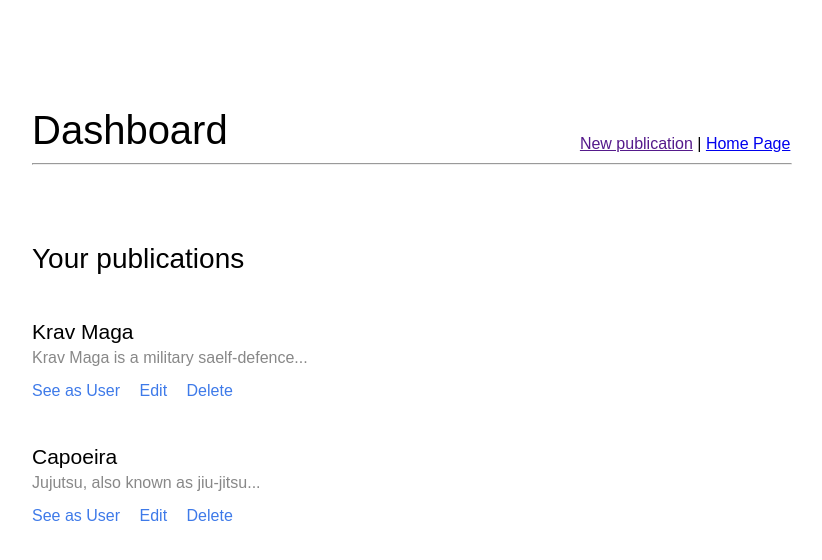
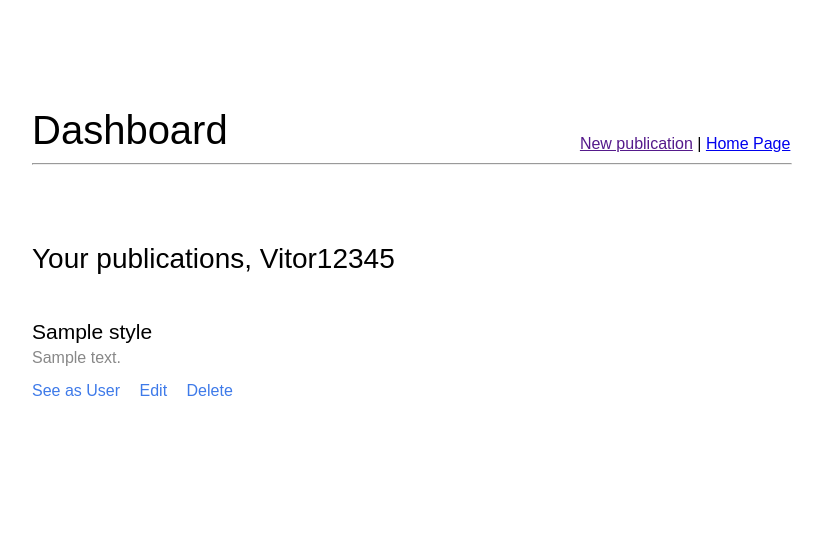
Before and after one commit to Vitor-W-Espindola/Feather-s-Fight-with-Django, a Django app: template FeathersFightApp/templates/FeathersFightApp/dashboard.html in a window 1280 px wide. Shown: the top 560 px of the page, without its empty margins (36-858 px from the left). Run offline with Django 3.2, Linux system fonts and the light colour scheme; the template is opened without the code that fills it: most values are stand-ins (such as "Sample title", 1, 10 or a date in 2020).

Commit message:
Shows author's publications on dashboard

```diff
--- a/FeathersFightApp/templates/FeathersFightApp/dashboard.html
+++ b/FeathersFightApp/templates/FeathersFightApp/dashboard.html
@@ -19,28 +19,29 @@
     <hr class="dashboard_divider">
 
     <div class="dashboard_text_header">
-        <div class="dashboard_text">Your publications</div>
+        <div class="dashboard_text">Your publications, Vitor12345</div>
         <!-- <div class="dashboard_publications_counter">(2)</div> -->
     </div>
+
+
+    {% if publication_list %}
+    {% for publication in publication_list %}
     <div class="dashboard_publication">
-        <div class="dashboard_publication_title">Krav Maga</div>
-        <div class="dashboard_publication_short_description">Krav Maga is a military saelf-defence...</div>
+        <div class="dashboard_publication_title">{{ publication.fight.style }}</div>
+        <div class="dashboard_publication_short_description">{{ publication.short_description }}</div>
         <div class="dashboard_publication_actions">
             <a href="" class="dashboard_publication_action">See as User</a>
             <a href="" class="dashboard_publication_action">Edit</a>
             <a href="" class="dashboard_publication_action">Delete</a>
         </div>
     </div>
+    {% endfor %}
+    {% else %}
+    <div class="dashboard_publication_title">You have no publication.</div>
+    {% endif %}
 
-    <div class="dashboard_publication">
-        <div class="dashboard_publication_title">Capoeira</div>
-        <div class="dashboard_publication_short_description">Jujutsu, also known as jiu-jitsu...</div>
-        <div class="dashboard_publication_actions">
-            <a href="" class="dashboard_publication_action">See as User</a>
-            <a href="" class="dashboard_publication_action">Edit</a>
-            <a href="" class="dashboard_publication_action">Delete</a>
-        </div>
-    </div>
+
+
 
 </body>
 
```
Also changed, not shown: FeathersFightApp/views.py (+27 -1 lines).
